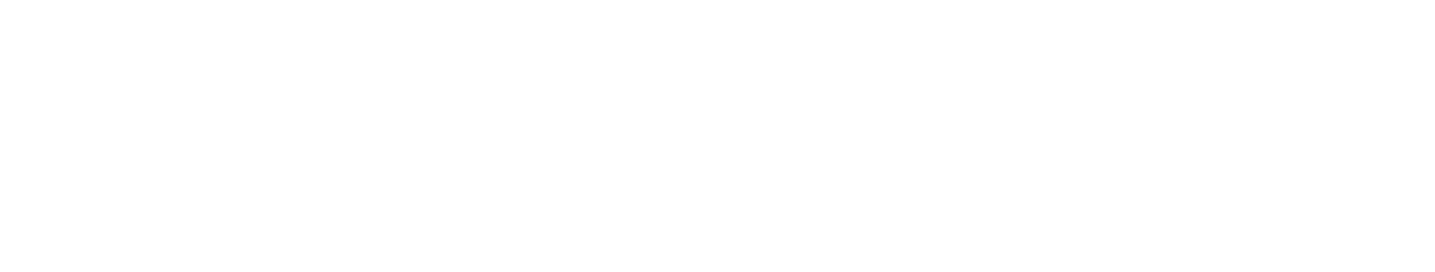
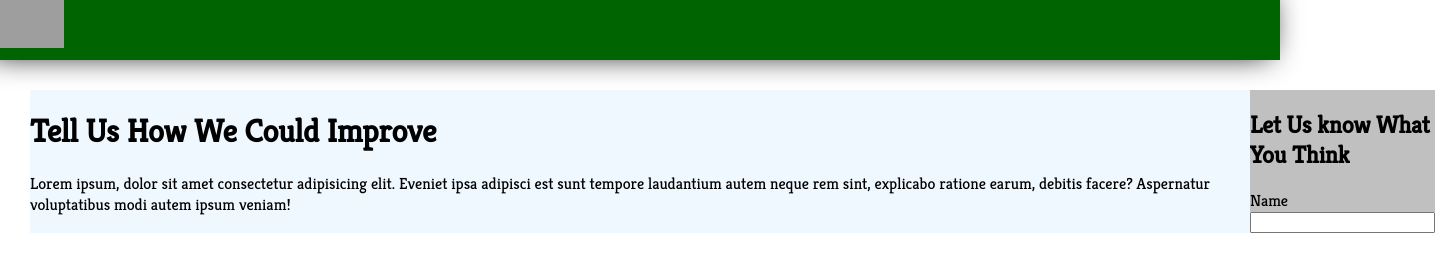
Before and after one commit to darrenisaacs/freeCodeCamp-SurveyForm, a plain HTML site: page index.html in a window 1280 px wide. Shown: the whole page, 1435 px wide, since content can reach past the window. Drawn offline with Linux system fonts and the light colour scheme; grey boxes are pictures that could not be loaded.

Commit message:
Added Navbar and basic CSS Grid Layout

```diff
--- a/index.html
+++ b/index.html
@@ -4,8 +4,47 @@
     <head>
         <title></title>
         <link rel="stylesheet" href="style.css">
+        <script src="https://cdn.freecodecamp.org/testable-projects-fcc/v1/bundle.js"></script>
+        <link href="https://fonts.googleapis.com/css?family=Kreon:300,400&display=swap" rel="stylesheet">
+
+
     </head>
-    <div>
+   <body>
+        <div class="navbar">
+            <img src="http://blog.markallenwebdeveloper.co.uk/wp-content/uploads/2018/09/freeCodeCamp.jpg" alt="freeCodeCamp" class="logo">
+        </div>
+
+        <div class="main-content">
+            <div class="page-content">
+                <!-- Right Page Content-->
+                <div class="content-left">
+                    <h1 id="title">Tell Us How We Could Improve</h1>
+                    <p>Lorem ipsum, dolor sit amet consectetur adipisicing elit. Eveniet ipsa adipisci est sunt tempore laudantium autem neque rem sint, explicabo ratione earum, debitis facere? Aspernatur voluptatibus modi autem ipsum veniam!</p>
+
+                </div>
+
+
+                <!--Left Page Content-->
+                <div class="content-right">
+                    <h2>Let Us know What You Think</h2>
+
+                    <form id="survey-form" action="" method="GET">
+                        <div>
+                                <label>Name</label>
+                                <input type="text" id="name" name="name">
+                        </div>
+
+                    </form>
+                </div>
+            </div>
+
+
+
 
     </div>
+
+
+
+
+   </body>
 </html>
--- a/style.css
+++ b/style.css
@@ -1,5 +1,46 @@
 body{
-    font-family: Helvetica, sans-serif;
+    font-family: kreon;
     padding: 0px 0px;
     margin: 0px 0px;
+    width: 100%;
+    height: 100%;
+    max-width: 100%;
+    display: grid;
 }
+
+.navbar{
+    width: 100%;
+    height: 60px;
+    background-color: #006400;
+    color: white;
+    display: block;
+    position: fixed;
+    top: 0px;
+    box-shadow: black -10px -5px 30px;
+}
+
+.logo{
+    display: flex;
+    height: 80%;
+    width: auto;
+    text-align: center;
+}
+
+.page-content{
+    display: grid;
+    padding: 30px;
+    margin-top: 60px;
+    grid-template-columns: 50% 50%;
+}
+
+.content-left{
+    background-color: aliceblue;
+    grid-column-start: 1;
+    grid-column-end: 5;
+}
+
+.content-right{
+    background-color: silver;
+    grid-column-start: 6;
+    grid-column-end: ;
+}
```
